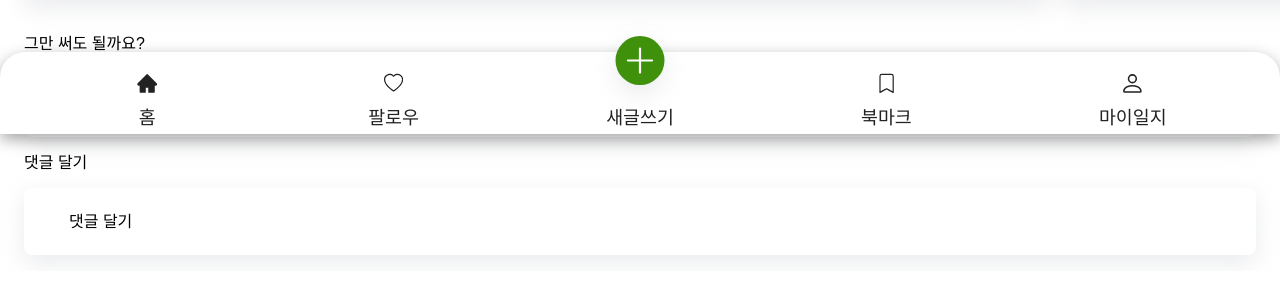
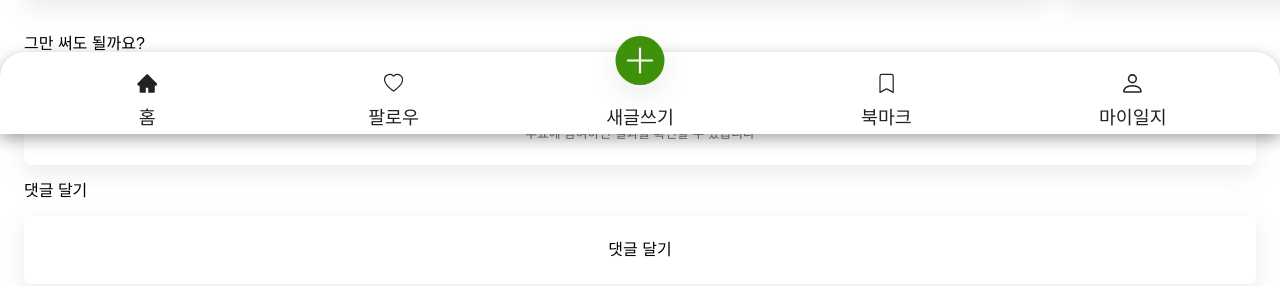
Before and after one commit to codestates-seb/seb43_main_008, a Next.js app in the folder client/: page /detail in a window 1280 px wide. Shown: the part 666-952 px from the top of the page. Built offline with nearby package versions, Linux system fonts and the light colour scheme; a web font is replaced by a local one.

Commit message:
Feat: Vote 기능 구현 중간 저장

```diff
--- a/client/app/detail/Card.tsx
+++ b/client/app/detail/Card.tsx
@@ -9,8 +9,15 @@ export const StyledCard = styled.section`
   display: flex;
   flex-direction: column;
   justify-content: center;
+  align-items: center;
 
   background-color: white;
   border-radius: 8px;
   box-shadow: rgba(149, 157, 165, 0.2) 0px 8px 24px;
+
+  .sub-text {
+    margin-top: 12px;
+    font-size: 0.8rem;
+    color: #757575;
+  }
 `;
--- a/client/app/detail/Slider.tsx
+++ b/client/app/detail/Slider.tsx
@@ -89,7 +89,7 @@ const StyledSlider = styled.div`
   .slider-container {
     display: flex;
     flex-direction: row;
-    overflow-x: scroll;
+    overflow: scroll;
     width: 100%;
     padding-bottom: 24px;
     transition: 0.3s ease-in;
--- a/client/app/detail/Vote.tsx
+++ b/client/app/detail/Vote.tsx
@@ -2,22 +2,55 @@
 
 import { FaRegThumbsDown, FaRegThumbsUp } from "react-icons/fa";
 import styled from "styled-components";
-
+import { useState, useEffect } from "react";
 import { StyledCard } from "./Card";
 
-export const Vote = () => {
+// React.FC는 props가 없음을 명시해준다.
+export const Vote: React.FC = () => {
+  const [voted, setVoted] = useState<number | undefined>();
+  console.log(voted);
+
+  // 언마운트 됐을 때 서버에 투표 결과를 보낸다.
+  // selected 값이 있을 때만 보낸다.
+  useEffect(() => {
+    return () => {
+      if (voted) {
+        console.log(voted);
+      }
+    };
+  }, []);
+
+  // 투표 아예 취소 가능한가?
+  const yesHandler = () => {
+    setVoted(1);
+    if (voted === 1) setVoted(undefined);
+  };
+  const noHandler = () => {
+    setVoted(0);
+    if (voted === 0) setVoted(undefined);
+  };
+
   return (
     <StyledVote>
       <h3 className="sub-title">그만 써도 될까요?</h3>
-      <StyledCard className="vote-box">
-        <div className="vote">
-          <div className="text">네!</div>
-          <FaRegThumbsUp className="icon" />
+      <StyledCard>
+        <div className="vote-box">
+          <div className="vote" onClick={() => yesHandler()}>
+            {voted ? <div className="sub-text yes">200표</div> : null}
+            <div className="text">네!</div>
+            <FaRegThumbsUp className="icon" />
+          </div>
+          <div className="vote" onClick={() => noHandler()}>
+            <FaRegThumbsDown className="icon" />
+            <div className="text">안돼요</div>
+            {voted ? <div className="sub-text no">100표</div> : null}
+          </div>
         </div>
-        <div className="vote">
-          <FaRegThumbsDown className="icon" />
-          <div className="text">안돼요</div>
-        </div>
+        {!voted ? (
+          <div className="sub-text">
+            투표에 참여하면 결과를 확인할 수 있습니다
+          </div>
+        ) : null}
       </StyledCard>
     </StyledVote>
   );
@@ -30,18 +63,21 @@ const StyledVote = styled.div`
   .vote-box {
     display: flex;
     flex-direction: row;
+    justify-content: center;
     .vote {
       cursor: pointer;
+
       display: flex;
       flex-direction: row;
+      justify-content: center;
+      align-items: baseline; // 수정 필요
       margin: 0 12px;
+
       .text {
         margin: 0 8px;
       }
-      .icon {
-        border: 50%;
-        /* padding: 12px; */
-        /* border: solid; */
+      .sub-text {
+        text-align: center;
       }
     }
   }
```
